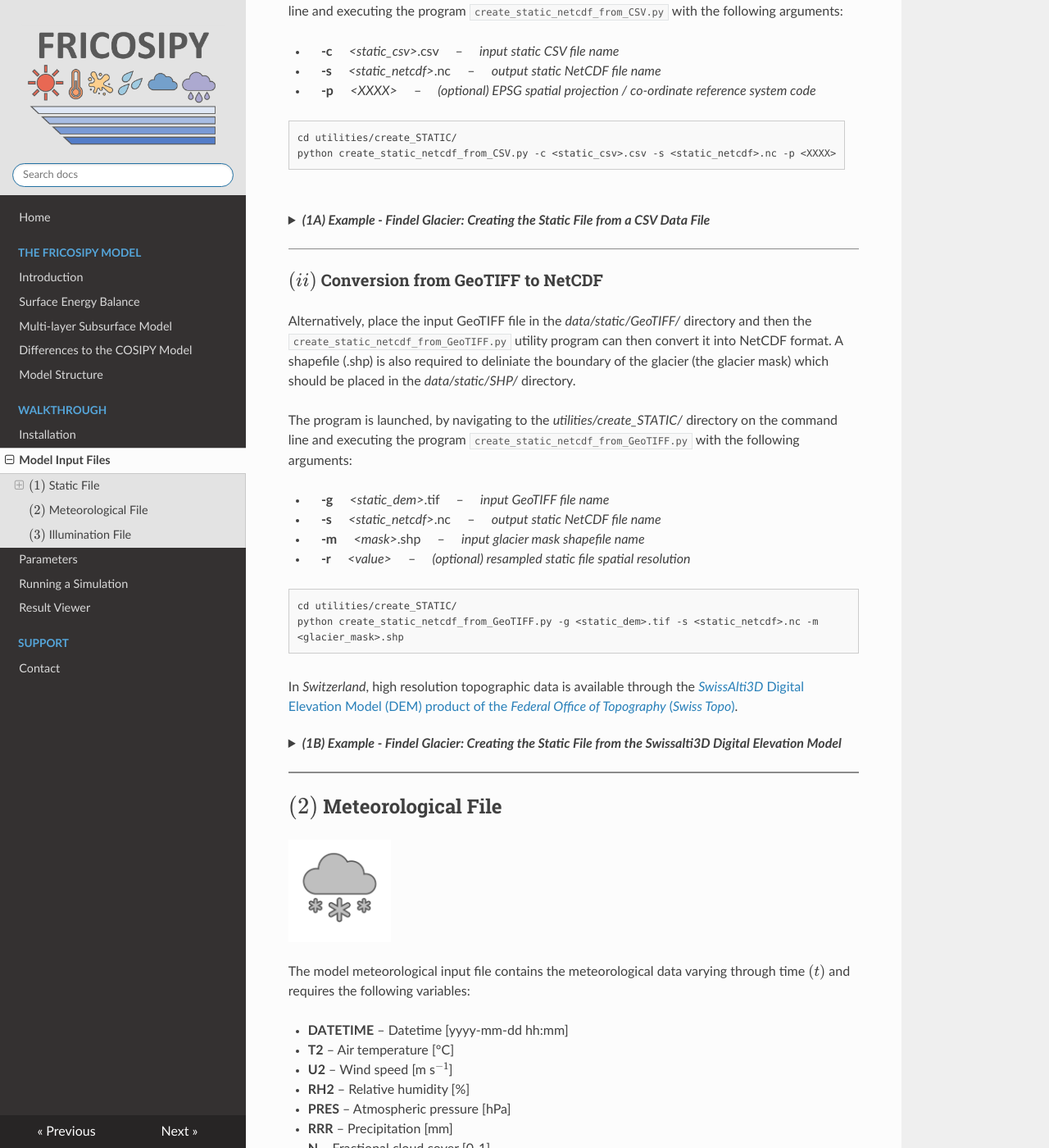
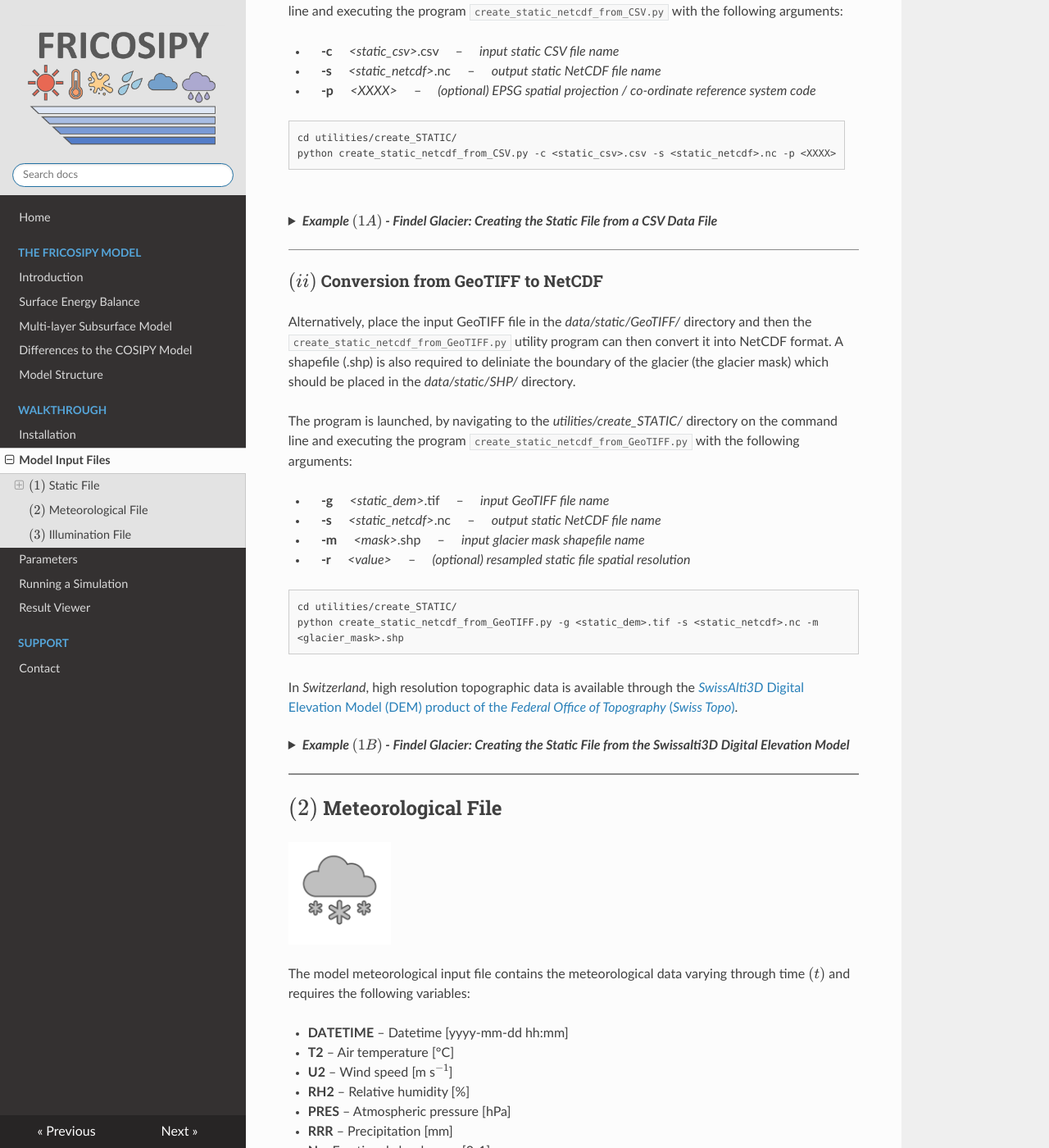
Before and after one commit to MarcusGastaldello/FRICOSIPY, an MkDocs documentation site: the page built from docs/model_input_files.md, in a window 1280 px wide and 1400 px high, scrolled down 1813 px. Shown: the whole window at 82% size. Built offline with MkDocs 1.6.1, drawn with Linux system fonts in a browser that asks for light colours.

```diff
--- a/docs/model_input_files.md
+++ b/docs/model_input_files.md
@@ -72,7 +72,7 @@ The program is launched, by navigating to the *utilities/create_STATIC/* directo
 </div>
 <br>
 
-??? "***(1A) Example - Findel Glacier: Creating the Static File from a CSV Data File***"
+??? "***Example $(1A)$ - Findel Glacier: Creating the Static File from a CSV Data File***"
 
     <br>
     !!! example
@@ -102,7 +102,7 @@ The program is launched, by navigating to the *utilities/create_STATIC/* directo
 In *Switzerland*, high resolution topographic data is available through the [*SwissAlti3D* Digital Elevation Model (DEM) product of the
 *Federal Office of Topography* (*Swiss Topo*)](https://www.swisstopo.admin.ch/en/height-model-swissalti3d).
 
-??? "***(1B) Example - Findel Glacier: Creating the Static File from the Swissalti3D Digital Elevation Model***"
+??? "***Example $(1B)$ - Findel Glacier: Creating the Static File from the Swissalti3D Digital Elevation Model***"
 
     <br>
     !!! example
```
